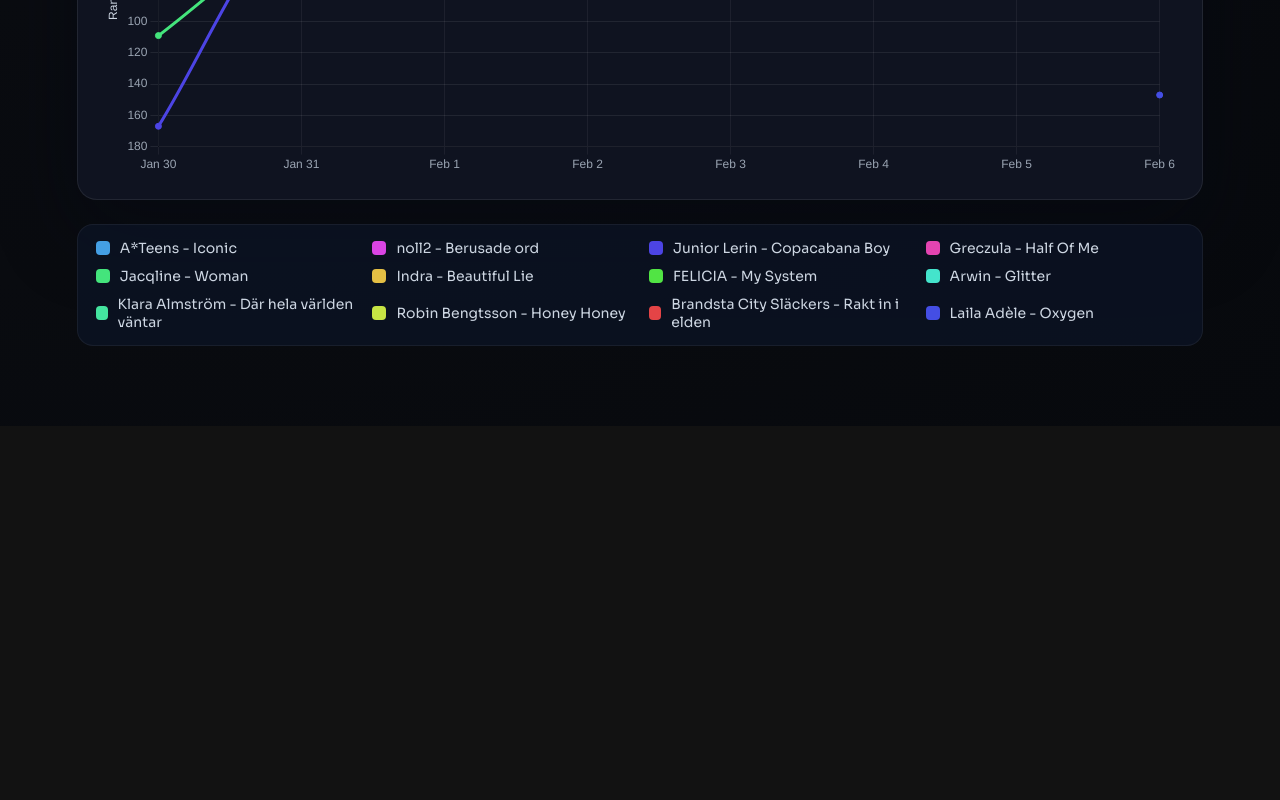
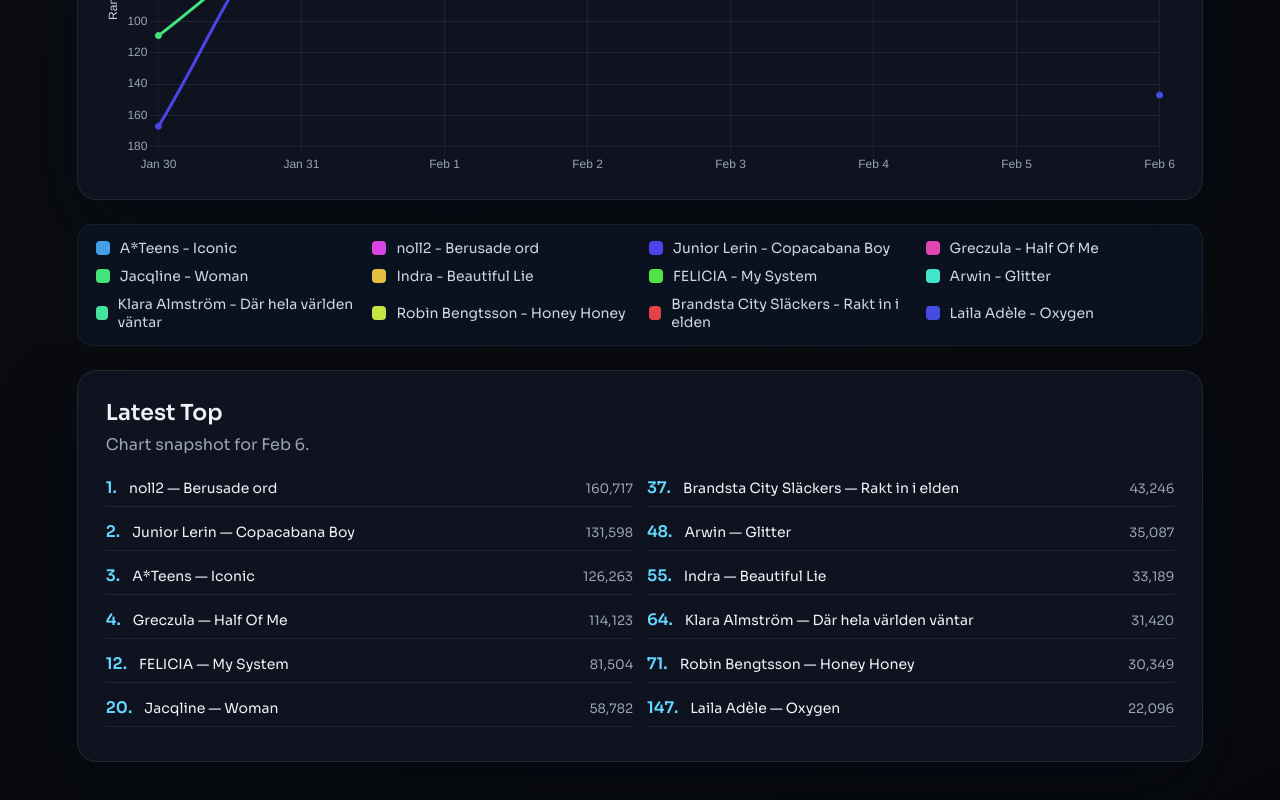
Before and after one commit to WoodpeckerV/Melfest-stats, a React (Vite) app: page /#/ in a window 1280 px wide. Shown: the part 1391-2191 px from the top of the page. Before the commit the page ends 1817 px from the top, so only its background shows below. Built offline with nearby package versions, Linux system fonts and the light colour scheme.

Commit message:
feat: add latest top

```diff
--- a/src/pages/MainPage.tsx
+++ b/src/pages/MainPage.tsx
@@ -124,6 +124,13 @@ function MainPage({ state }: MainPageProps) {
   const noMatches = !noSongs && filteredSongs.length === 0;
   const minDate = allDates[0] ?? '';
   const maxDate = allDates[allDates.length - 1] ?? '';
+  const lastDate = displayDates[displayDates.length - 1];
+  const topPoints = useMemo(() => {
+    if (!lastDate) return [];
+    return filteredPoints
+      .filter((point) => point.date === lastDate)
+      .sort((a, b) => a.rank - b.rank);
+  }, [filteredPoints, lastDate]);
 
   const toggleRound = (round: Round) => {
     setSelectedRounds((prev) =>
@@ -243,6 +250,29 @@ function MainPage({ state }: MainPageProps) {
             valueFormatter={(value) => `#${value}`}
           />
           <SongLegend items={rankSeries} />
+          {lastDate && (
+            <section className="panel top-panel">
+              <div className="panel-header">
+                <h2>Latest Top</h2>
+                <p>Chart snapshot for {formatDisplayDate(lastDate)}.</p>
+              </div>
+              {topPoints.length ? (
+                <ol className="top-list">
+                  {topPoints.map((point) => (
+                    <li key={`${point.uri}-${point.date}`}>
+                      <span className="top-rank">{point.rank}.</span>
+                      <span className="top-title">
+                        {point.artist} — {point.track}
+                      </span>
+                      <span className="top-streams">{point.streams.toLocaleString('en-US')}</span>
+                    </li>
+                  ))}
+                </ol>
+              ) : (
+                <p className="muted">No data for the selected range.</p>
+              )}
+            </section>
+          )}
         </section>
       )}
     </div>
--- a/src/styles.css
+++ b/src/styles.css
@@ -325,6 +325,67 @@ input[type='date']:focus {
   gap: 24px;
 }
 
+.top-list {
+  list-style: none;
+  padding: 0;
+  margin: 14px 0 0;
+  columns: 2;
+  column-gap: 14px;
+  column-fill: balance;
+}
+
+.top-list li {
+  display: grid;
+  grid-template-columns: auto 1fr auto;
+  gap: 12px;
+  align-items: baseline;
+  padding: 8px 0;
+  border-bottom: 1px solid rgba(255, 255, 255, 0.08);
+  break-inside: avoid;
+  margin-bottom: 6px;
+}
+
+.top-rank {
+  font-weight: 600;
+  color: var(--accent);
+}
+
+.top-title {
+  color: var(--text-0);
+  font-size: 14px;
+}
+
+.top-streams {
+  color: var(--text-2);
+  font-size: 13px;
+  text-align: right;
+  white-space: nowrap;
+}
+
+@media (max-width: 720px) {
+  .top-list {
+    columns: 1;
+  }
+
+  .top-list li {
+    grid-template-columns: auto 1fr;
+    align-items: center;
+  }
+
+  .top-rank {
+    grid-row: 1 / span 2;
+  }
+
+  .top-title {
+    grid-column: 2 / 3;
+  }
+
+  .top-streams {
+    grid-column: 2 / 3;
+    justify-self: end;
+  }
+}
+
 .chart-card {
   background: var(--bg-1);
   border-radius: 20px;
```
